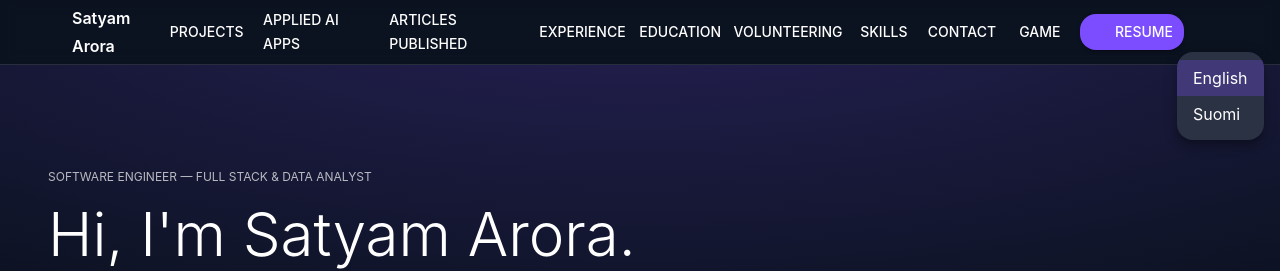
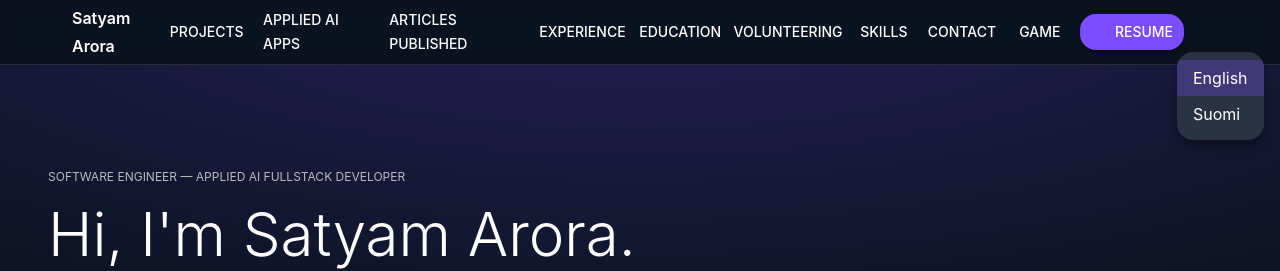
Before and after one commit to brogrammer2000/personalportfolio, a React (Vite) app: page / in a window 1280 px wide. Shown: the top 271 px of the page. Built offline with nearby package versions, Linux system fonts and the light colour scheme; no server answers; some icons are missing.

Commit message:
updated role

```diff
--- a/src/translations/en.json
+++ b/src/translations/en.json
@@ -19,7 +19,7 @@
     "research": "AI Research Bot"
   },
   "profile": {
-    "role": "Software Engineer — Full Stack & Data Analyst",
+    "role": "Software Engineer — Applied AI FullStack Developer",
     "tagline": "I build scalable web apps, KPI Dashboards, and AI‑powered projects with React and Python.",
     "description": "Currently focused on expanding my skillset with doing openAI certifications, building AI-powered projects and learning the use of AI in Python based data science projects.",
     "basedIn": "Based in Finland",
--- a/src/translations/fi.json
+++ b/src/translations/fi.json
@@ -17,7 +17,7 @@
     "openDemo": "Avaa demo"
   },
   "profile": {
-    "role": "Ohjelmistosuunnittelija — Full Stack & Data-analyytti",
+    "role": "Ohjelmistoinsinööri — Sovelletun tekoälyn FullStack-kehittäjä",
     "tagline": "Rakennan skaalautuvia verkkosovelluksia, KPI-koontinäyttöjä ja tekoälyllisiä projekteja Reactilla ja Pythonilla.",
     "description": "Keskittyy tällä hetkellä taitojen laajentamiseen OpenAI-sertifikaatteihin, tekoälyprojektien rakentamiseen ja tekoälyn käytön oppimiseen Python-pohjaisissa datatieteen projekteissa.",
     "basedIn": "Suomessa",
```
Also changed, not shown: src/App.tsx (+1 -7 lines).
